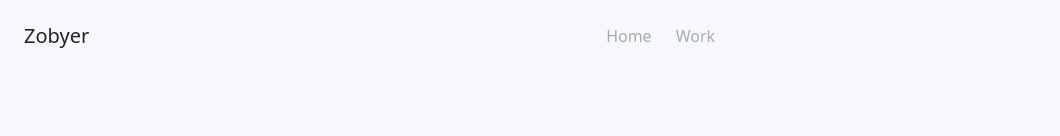
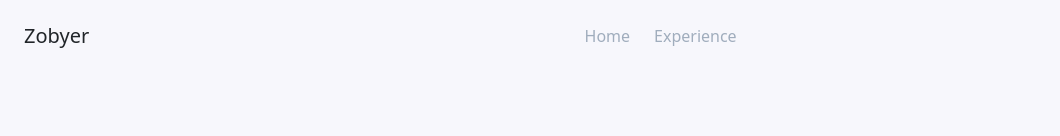
Before and after one commit to zobyer/Portfolio, a React (Create React App) app: page / in a window 1280 px wide. Shown: the top 136 px of the page, without its empty margins (0-1060 px from the left). Built offline with nearby package versions, Linux system fonts and the light colour scheme; a web font is replaced by a local one.

Commit message:
feat: work experience card design updated & education card & data added

```diff
--- a/src/App.tsx
+++ b/src/App.tsx
@@ -12,7 +12,7 @@ function App() {
       <Routes>
         <Route path="/" element={<Home />} />
         <Route path="/about" element={<AboutMe />} />
-        <Route path="/work" element={<Work />} />
+        <Route path="/experience" element={<Work />} />
       </Routes>
     </div>
   );
--- a/src/components/navbar.tsx
+++ b/src/components/navbar.tsx
@@ -34,8 +34,11 @@ const NavBar: React.FunctionComponent = () => {
               Home
             </Link>
 
-            <Link to="/work" className="fg-grey1 text-decoration-none me-4">
-              Work
+            <Link
+              to="/experience"
+              className="fg-grey1 text-decoration-none me-4"
+            >
+              Experience
             </Link>
             {/* <Link to="/" className="fg-grey1 text-decoration-none me-4">
               Project
```
